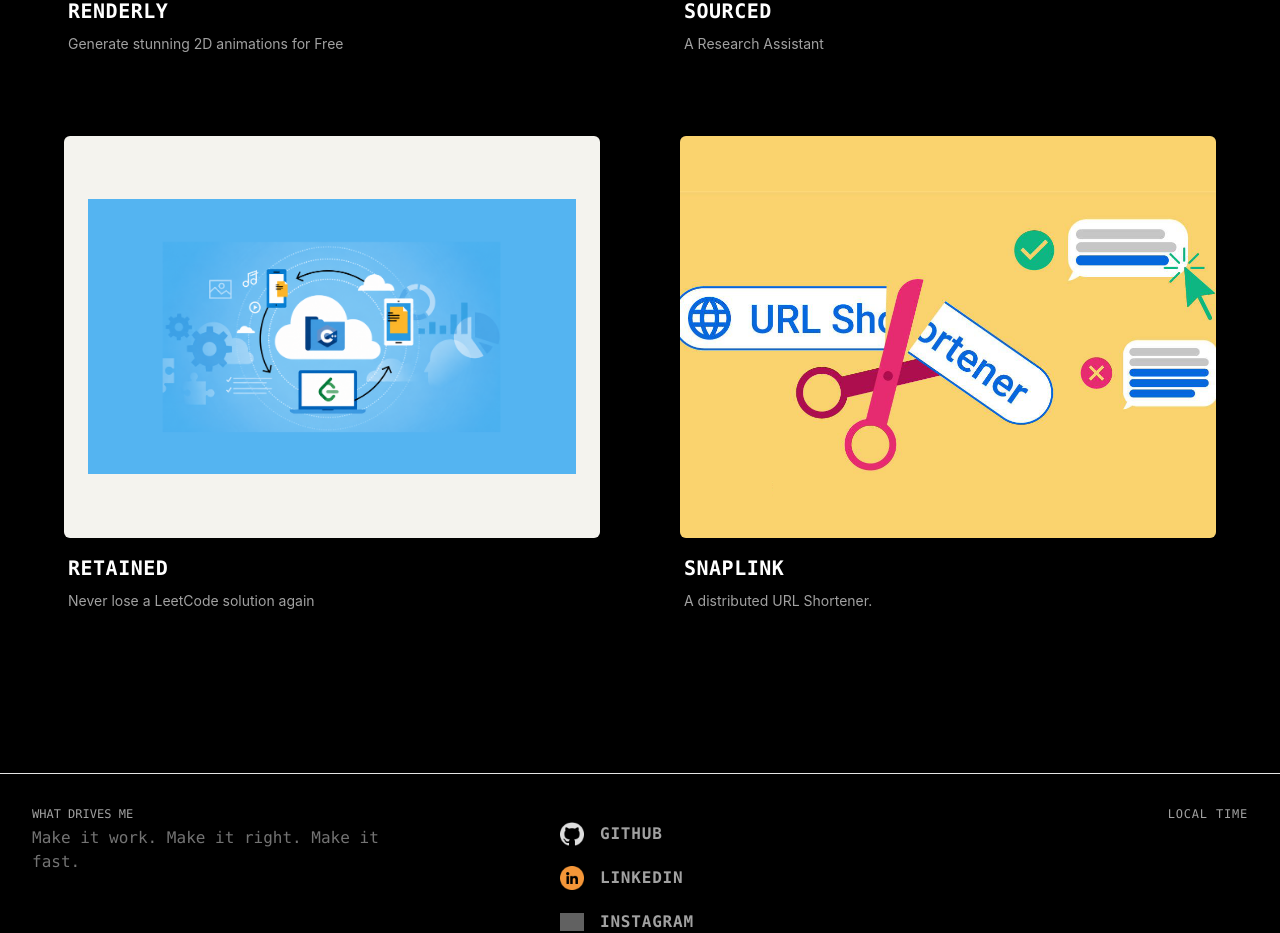
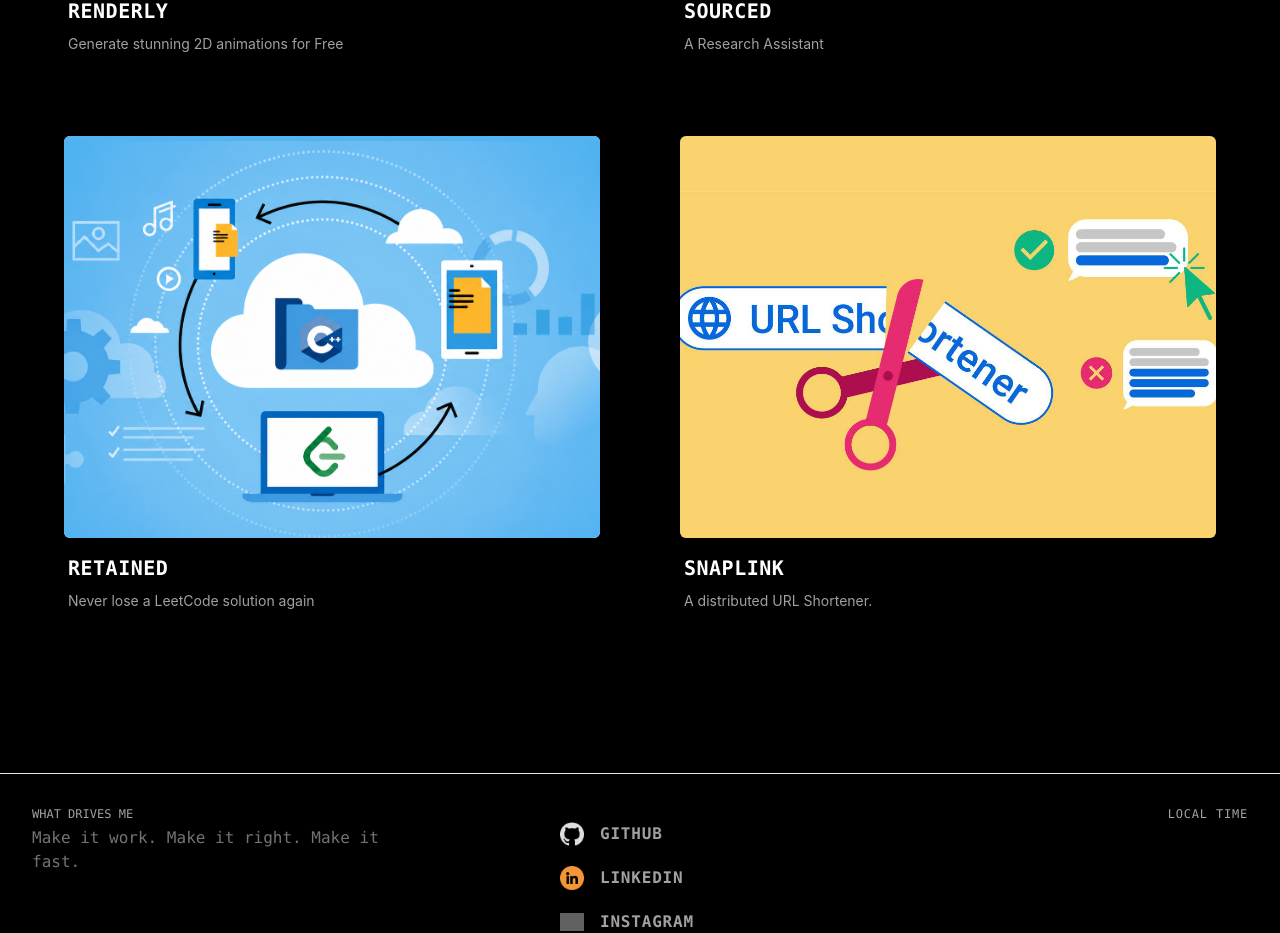
Before and after one commit to Nehant14/Portfolio, a React (Vite) app: page / in a window 1280 px wide. Shown: the part 2420-3353 px from the top of the page. Built offline with nearby package versions, Linux system fonts and the light colour scheme; grey boxes are pictures that could not be loaded.

Commit message:
fix: white bg of project 3 image

```diff
--- a/components/Projects.jsx
+++ b/components/Projects.jsx
@@ -29,7 +29,7 @@ const PROJECT_DATA = [
         title: 'Retained',
         description: 'Never lose a LeetCode solution again',
         bgColor: '#f4f3ee',
-        imgClass: 'object-contain p-6'
+        imgClass: 'object-cover transform scale-100 group-hover:scale-115'
     },
     {
         id: 4,
@@ -68,7 +68,7 @@ export default function Projects() {
                             <img
                                 src={project.img}
                                 alt={project.alt}
-                                className={`w-full h-full ${project.imgClass ?? 'object-cover'} group-hover:scale-[1.02] transition-transform duration-500 ease-out`}
+                                className={`w-full h-full group-hover:scale-[1.02] transition-transform duration-500 ease-out ${project.imgClass ?? 'object-cover'}`}
                             />
                         </a>
 
```
Also changed, not shown: assets/Project3.png.
